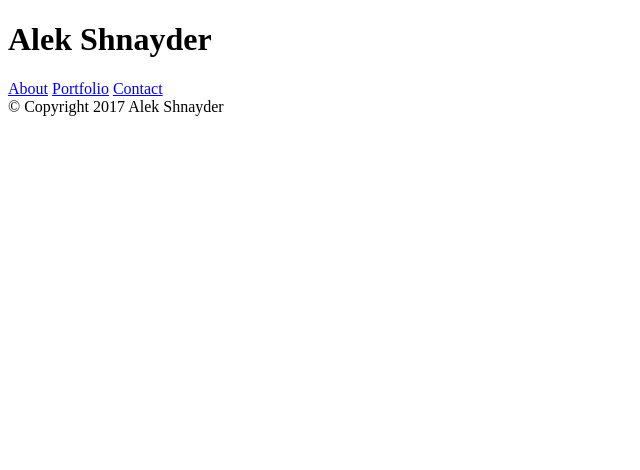
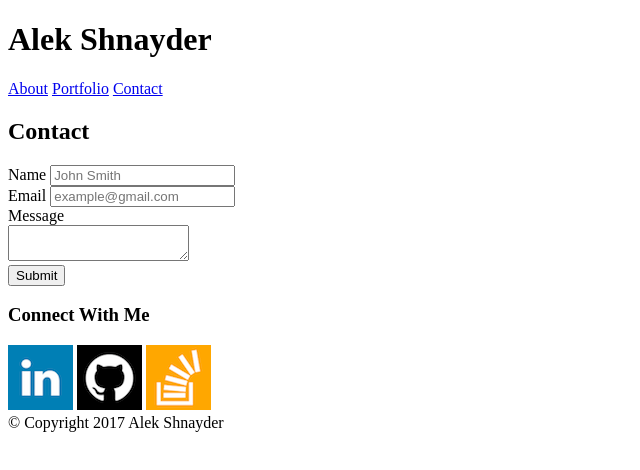
Before and after one commit to Alek-S/Basic-Portfolio, a plain HTML site: page contact.html in a window 1280 px wide. Shown: the whole page, without its empty margins (0-640 px from the left). Drawn offline with Linux system fonts and the light colour scheme.

Commit message:
html for contact, add profile links to all pages

```diff
--- a/contact.html
+++ b/contact.html
@@ -1,7 +1,7 @@
 <!DOCTYPE html>
 <html>
 <head>
-	<title>Portfolio</title>
+	<title>Contact</title>
 </head>
 <body>
 	<h1>Alek Shnayder</h1>
@@ -12,6 +12,25 @@
 		<a href="contact.html">Contact</a>
 	</nav>
 
+	<h2>Contact</h2>
+
+	<form id="contactForm">
+		<label for='name'>Name</label>
+		<input type="text" name="Name" id="name" placeholder="John Smith"><br>
+		<label for="email">Email</label>
+		<input type="email" name="email" id="email" placeholder="example@gmail.com"><br>
+	</form>
+	Message<br>
+	<textarea name="textarea" form="contactForm"></textarea><br>
+	<button type="submit" form="contactForm" value="Submit">Submit</button>
+
+	<div id="connect">
+		<h3>Connect With Me</h3>
+		<a href="https://www.linkedin.com/in/alekshnayder"><img src="./assets/images/linkedin.png" alt="Linkedin"></a>
+		<a href="https://github.com/Alek-S"><img src="./assets/images/github.png" alt="Github"></a>
+		<a href="http://stackexchange.com/users/9065262/alek"><img src="./assets/images/stackoverflow.png" alt="Stack Overflow"></a>
+	</div>
+
 	<footer>© Copyright 2017 Alek Shnayder</footer>
 </body>
 </html>
```
Also changed, not shown: index.html (+1 -1 lines), portfolio.html (+7 -0 lines).
